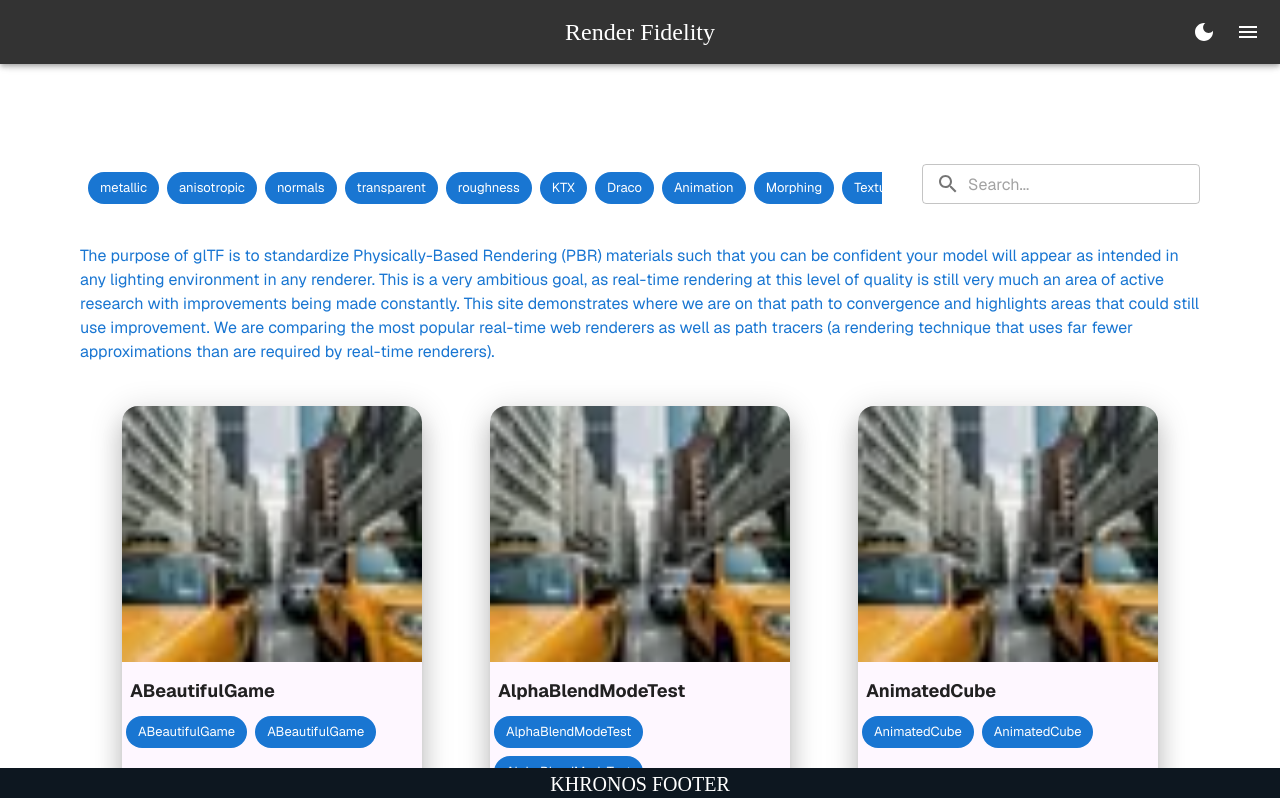
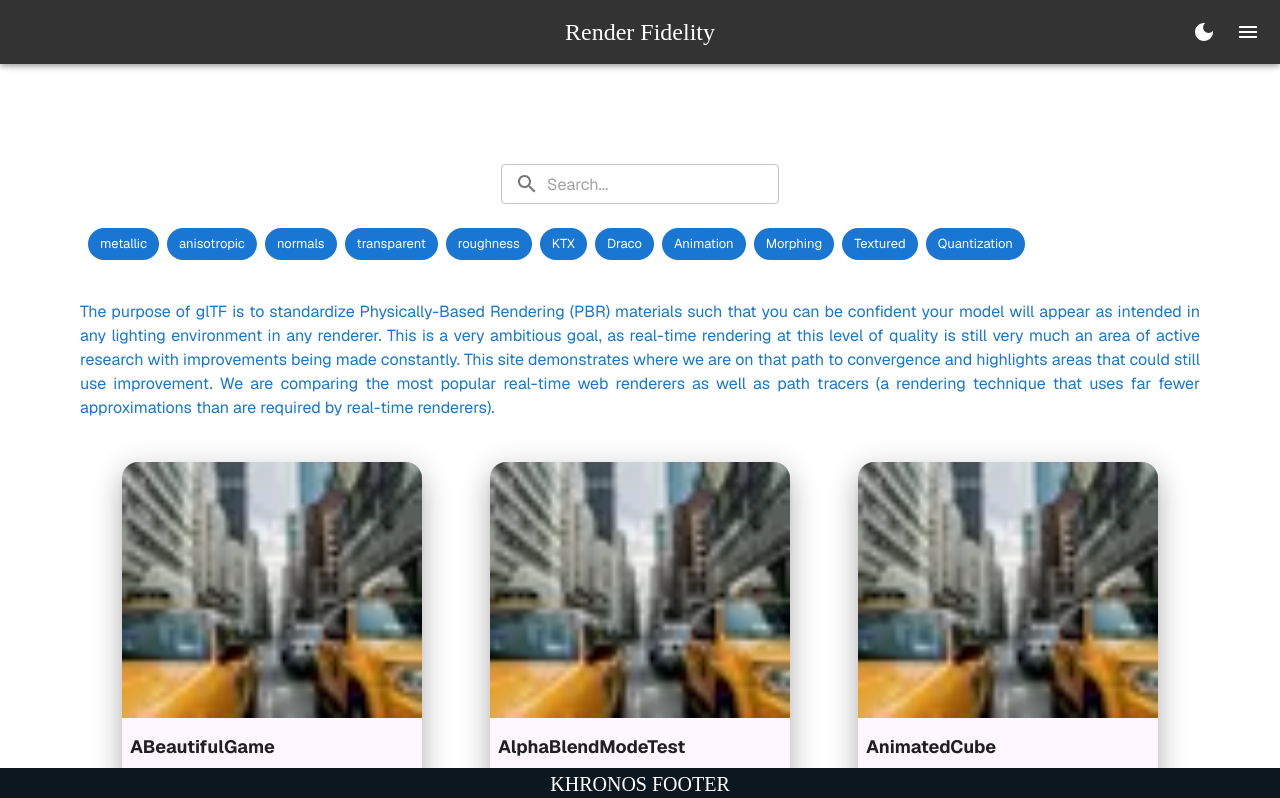
Before and after one commit to phasmatic3d/rfw, a Next.js app: page / in a window 1280 px wide. Shown: the top 798 px of the page. Built offline with nearby package versions, Linux system fonts and the light colour scheme; what @mui/material-nextjs would draw is missing.

Commit message:
update tags and landing page

```diff
--- a/src/components/LandingPage.tsx
+++ b/src/components/LandingPage.tsx
@@ -15,19 +15,6 @@ type LandingPageProps = {
 
 const tags = tagsFile.tags.map(t => {return {name: t, selected: false}});
 
-/*const tags = [
-  { name: "metallic", selected: false},
-  { name: "anisotropic", selected: false},
-  { name: "normals", selected: false},
-  { name: "transparent", selected: false},
-  { name: "roughness", selected: false},
-  { name: "KTX", selected: false},
-  { name: "Draco", selected: false},
-  { name: "Animation", selected: false},
-  { name: "Morphing", selected: false},
-  { name: "Textured", selected: false},
-  { name: "Quantization", selected: false},
-]*/
 
 export default function LandingPage({models}: LandingPageProps) {
 
@@ -81,11 +68,9 @@ export default function LandingPage({models}: LandingPageProps) {
     })
   }
 
-
   const boxChip = (
     <Box ref={scrollWrapperRef}
             sx={{
-              flex: 1,
               display: "flex",
               flexDirection: isMobile ? "column" : "row",
               flexWrap: isMobile ? "wrap" : "nowrap",
@@ -94,8 +79,9 @@ export default function LandingPage({models}: LandingPageProps) {
               overflowX: "auto",
               overflowY: "hidden",
               justifyContent: "flex-start",
+              width: '100%',
               maxHeight: "96px",
-              maxWidth: isMobile? undefined : 'min(calc(90vw - 300px), 1000px)',
+              maxWidth: isMobile? undefined: 'calc(100vw - 160px)',
               "&::-webkit-scrollbar": { height: 8, width: 8 },
               "&::-webkit-scrollbar-thumb": {
                 backgroundColor: "#aaa",
@@ -110,14 +96,14 @@ export default function LandingPage({models}: LandingPageProps) {
 
   return (
     <>
-        <Box display='flex' gap={1} justifyContent='space-between' flexDirection={isMobile? "column-reverse": "row"} width='100%' alignItems={isMobile? "center":undefined}>
-          {boxChip}
-          <Box sx={{ml:4}}>
+        <Box display='flex' flexDirection='column' alignItems='center' gap={2} >
+          <Box>
             <Search searchValueChange={handleSearchValueChange}/>
           </Box>
+          {boxChip}
         </Box>
 
-        <Typography color='primary'>
+        <Typography color='primary' sx={{textAlign:'justify'}}>
             The purpose of glTF is to standardize Physically-Based Rendering (PBR) materials such that you
             can be confident your model will appear as intended in any lighting environment in any renderer.
             This is a very ambitious goal, as real-time rendering at this level of quality is still very much
```
